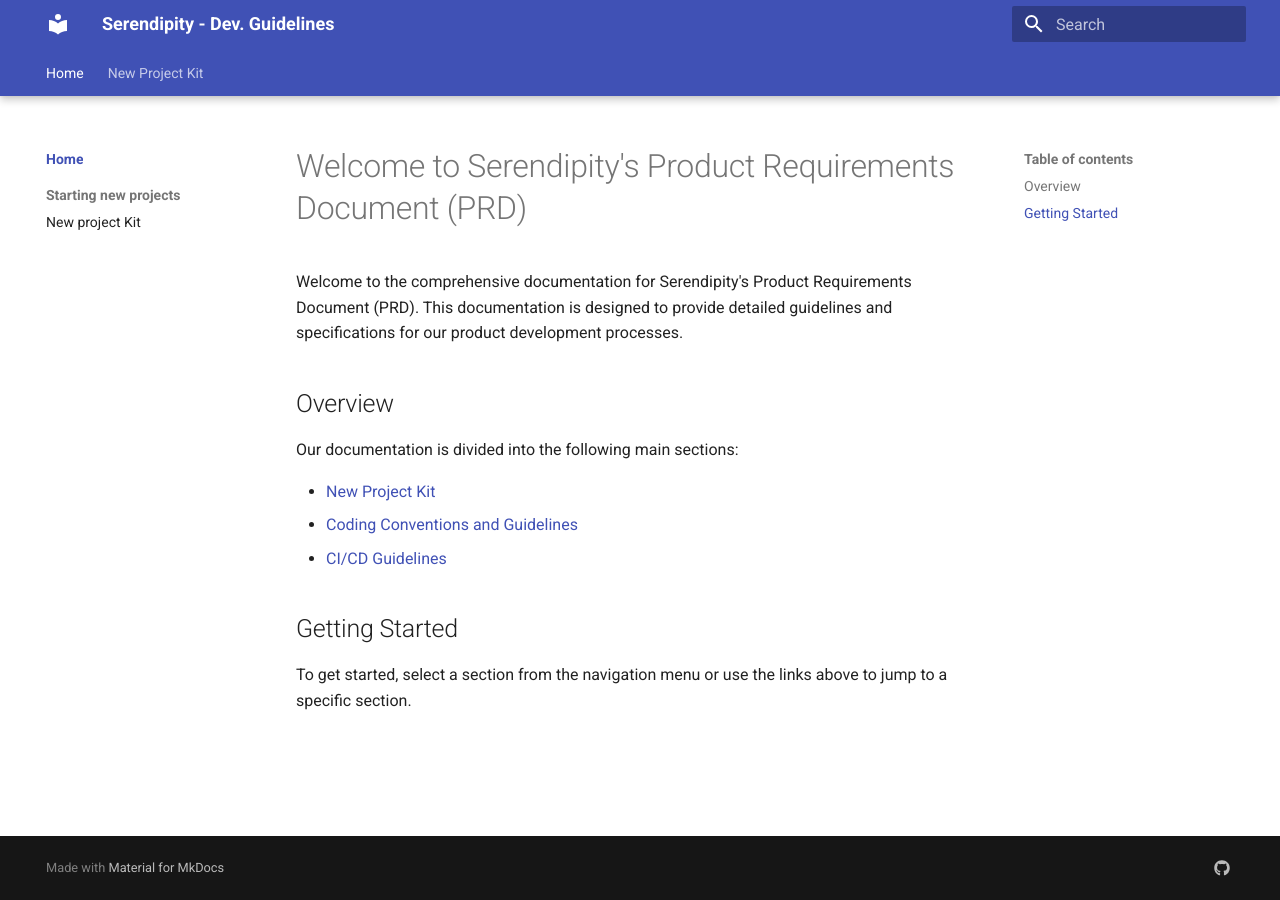
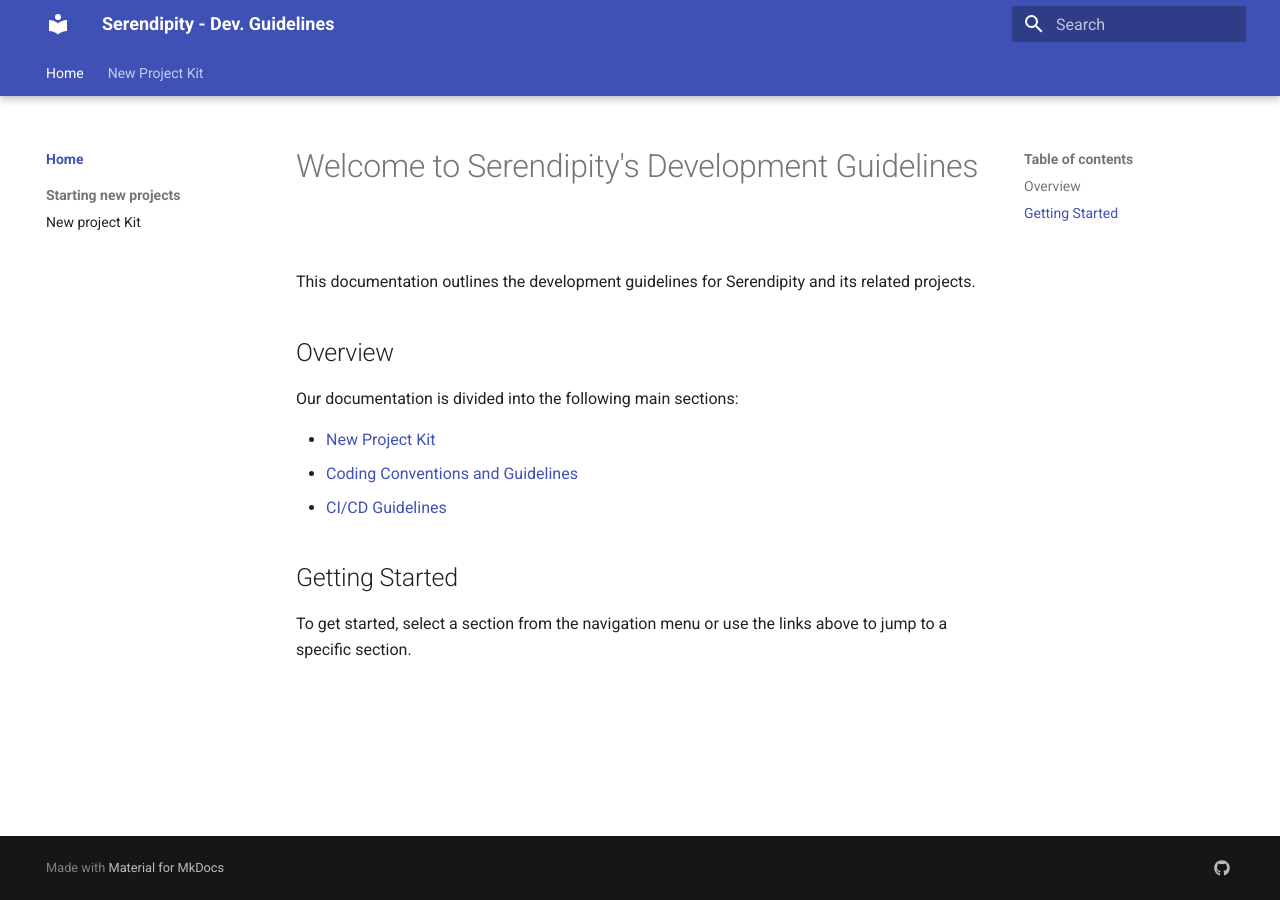
Before and after one commit to SerendipityOrg/TradeMan-Dev-Guidelines, an MkDocs documentation site: the page built from docs/index.md, in a window 1280 px wide. Built offline with MkDocs 1.6.1 and Material for MkDocs 9.7.7, drawn with Linux system fonts in a browser that asks for light colours.

Commit message:
Reorganized folders. Possible URL errors exist!

```diff
--- a/docs/index.md
+++ b/docs/index.md
@@ -1,30 +1,12 @@
-<!-- # Welcome to MkDocs
+# Welcome to Serendipity's Development Guidelines
 
-For full documentation visit [mkdocs.org](https://www.mkdocs.org).
-
-## Commands
-
-* `mkdocs new [dir-name]` - Create a new project.
-* `mkdocs serve` - Start the live-reloading docs server.
-* `mkdocs build` - Build the documentation site.
-* `mkdocs -h` - Print help message and exit.
-
-## Project layout
-
-    mkdocs.yml    # The configuration file.
-    docs/
-        index.md  # The documentation homepage.
-        ...       # Other markdown pages, images and other files. -->
-
-# Welcome to Serendipity's Product Requirements Document (PRD)
-
-Welcome to the comprehensive documentation for Serendipity's Product Requirements Document (PRD). This documentation is designed to provide detailed guidelines and specifications for our product development processes.
+This documentation outlines the development guidelines for Serendipity and its related projects.
 
 ## Overview
 
 Our documentation is divided into the following main sections:
 
-- [New Project Kit](new_project_kit/project_setup_guide.md)
+- [New Project Kit](/new-project-kit/setup-guide/step0)
 - [Coding Conventions and Guidelines]()
 - [CI/CD Guidelines]()
 
```
Also changed, not shown: docs/new-project-kit/project_setup_guide.md (renamed from docs/new_project_kit/project_setup_guide.md, +6 -2 lines), docs/new-project-kit/docs-template/discovery_and_ideation_worksheet_template.md (renamed from docs/new_project_kit/discovery_and_ideation_worksheet_template.md), docs/new-project-kit/docs-template/prd_template.md (renamed from docs/new_project_kit/prd_template.md), docs/new-project-kit/docs-template/tdd_template.md (renamed from docs/new_project_kit/tdd_template.md), docs/new-project-kit/docs-template/tdd_template_with_examples.md (renamed from docs/new_project_kit/tdd_template_with_examples.md), docs/new-project-kit/templates_repos.md (renamed from docs/new_project_kit/templates_repos.md).
